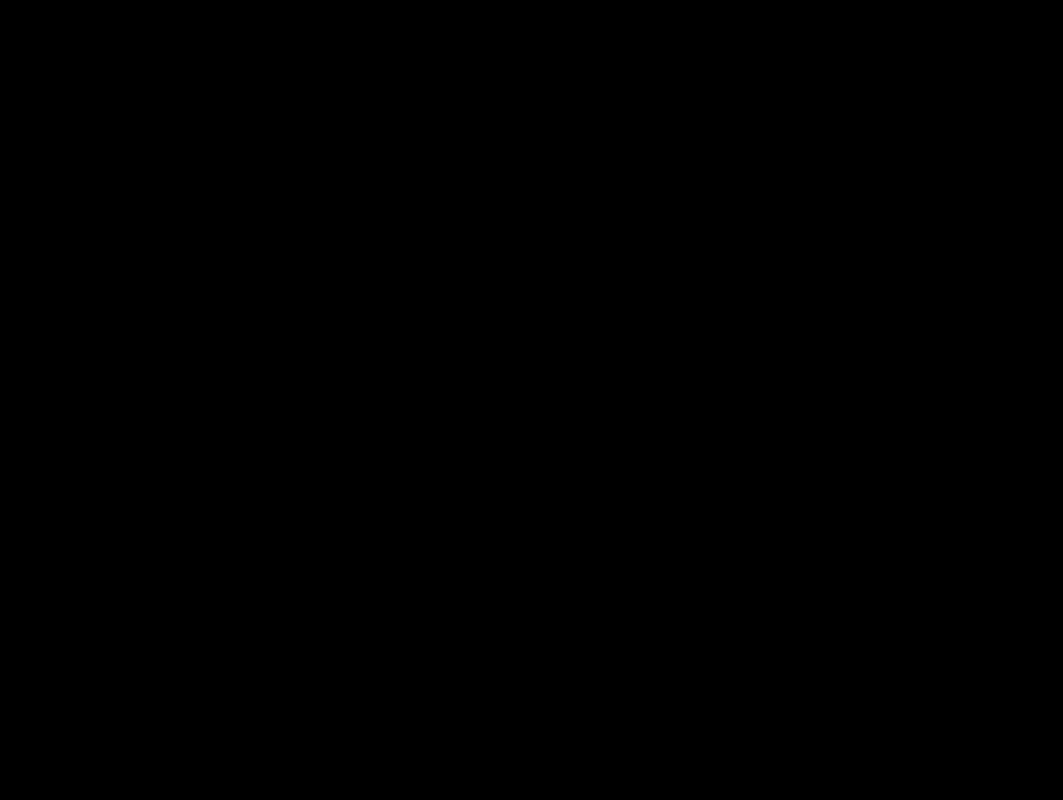
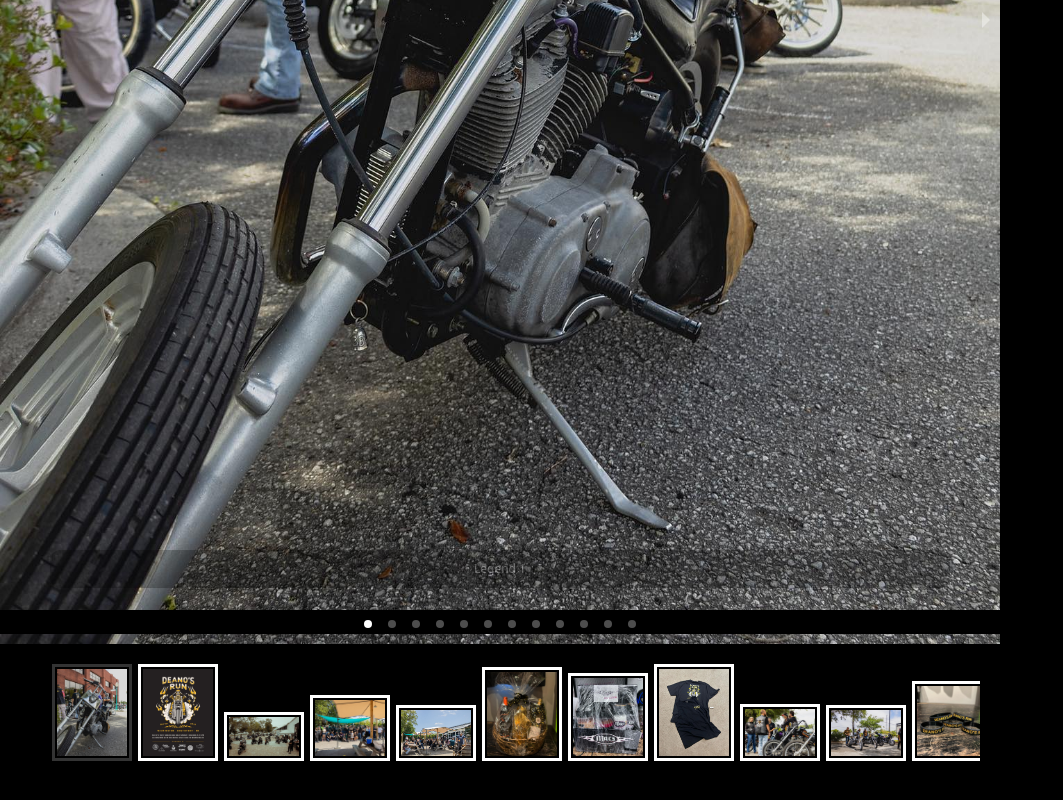
Before and after one commit to jnordan132/DeanosRun, a React (Vite) app: page / in a window 1280 px wide. Shown: the part 1292-2092 px from the top of the page, without its empty margins (0-1063 px from the left). Before the commit the page ends 800 px from the top, so only its background shows below. Built offline with nearby package versions, Linux system fonts and the light colour scheme.

Commit message:
playing around with gallary libraries

```diff
--- a/package.json
+++ b/package.json
@@ -17,6 +17,7 @@
   "devDependencies": {
     "@types/react": "^18.2.15",
     "@types/react-dom": "^18.2.7",
+    "@types/react-image-gallery": "^1.2.0",
     "@types/react-scroll": "^1.8.7",
     "@typescript-eslint/eslint-plugin": "^6.0.0",
     "@typescript-eslint/parser": "^6.0.0",
--- a/src/App.tsx
+++ b/src/App.tsx
@@ -1,12 +1,14 @@
 import React from "react";
 import Header from "./components/Header";
 import Hero from "./components/Hero";
+import Gallary from "./components/Gallary";
 
 function App() {
   return (
     <>
       <Header />
       <Hero />
+      <Gallary />
     </>
   );
 }
--- /dev/null
+++ b/src/components/Gallary/index.tsx
@@ -0,0 +1,89 @@
+import React from "react";
+import "react-responsive-carousel/lib/styles/carousel.min.css"; // requires a loader
+import { Carousel } from "react-responsive-carousel";
+import bike from "../../assets/bike.jpg";
+import brand from "../../assets/brand.jpg";
+import groupBike from "../../assets/groupBike.jpg";
+import groupPic from "../../assets/groupPic.jpg";
+import groupTwo from "../../assets/groupTwo.jpg";
+import raffleOne from "../../assets/raffleOne.jpg";
+import raffleTwo from "../../assets/raffleTwo.jpg";
+import shirts from "../../assets/shirts.jpg";
+import social from "../../assets/social.jpg";
+import socialTwo from "../../assets/socialTwo.jpg";
+import wristBands from "../../assets/wristBands.jpg";
+import wristBandsTwo from "../../assets/wristBandsTwo.jpg";
+import "./style.css";
+
+function Gallary() {
+  const images = [
+    {
+      original: bike,
+      thumbnail: bike,
+    },
+    {
+      original: brand,
+      thumbnail: brand,
+    },
+  ];
+
+  return (
+    <div>
+      <h1>Gallary</h1>
+      <section className="carousel">
+        <Carousel>
+          <div>
+            <img src={bike} />
+            <p className="legend">Legend 1</p>
+          </div>
+          <div>
+            <img src={brand} />
+            <p className="legend">Legend 2</p>
+          </div>
+          <div>
+            <img src={groupBike} />
+            <p className="legend">Legend 3</p>
+          </div>
+          <div>
+            <img src={groupPic} />
+            <p className="legend">Legend 3</p>
+          </div>
+          <div>
+            <img src={groupTwo} />
+            <p className="legend">Legend 3</p>
+          </div>
+          <div>
+            <img src={raffleOne} />
+            <p className="legend">Legend 3</p>
+          </div>
+          <div>
+            <img src={raffleTwo} />
+            <p className="legend">Legend 3</p>
+          </div>
+          <div>
+            <img src={shirts} />
+            <p className="legend">Legend 3</p>
+          </div>
+          <div>
+            <img src={social} />
+            <p className="legend">Legend 3</p>
+          </div>
+          <div>
+            <img src={socialTwo} />
+            <p className="legend">Legend 3</p>
+          </div>
+          <div>
+            <img src={wristBands} />
+            <p className="legend">Legend 3</p>
+          </div>
+          <div>
+            <img src={wristBandsTwo} />
+            <p className="legend">Legend 3</p>
+          </div>
+        </Carousel>
+      </section>
+    </div>
+  );
+}
+
+export default Gallary;
--- /dev/null
+++ b/src/components/Gallary/style.css
@@ -0,0 +1,3 @@
+.carousel {
+  width: 1000px;
+}
```
Also changed, not shown: 1 other file (tests, documents, lock files or other folders).
